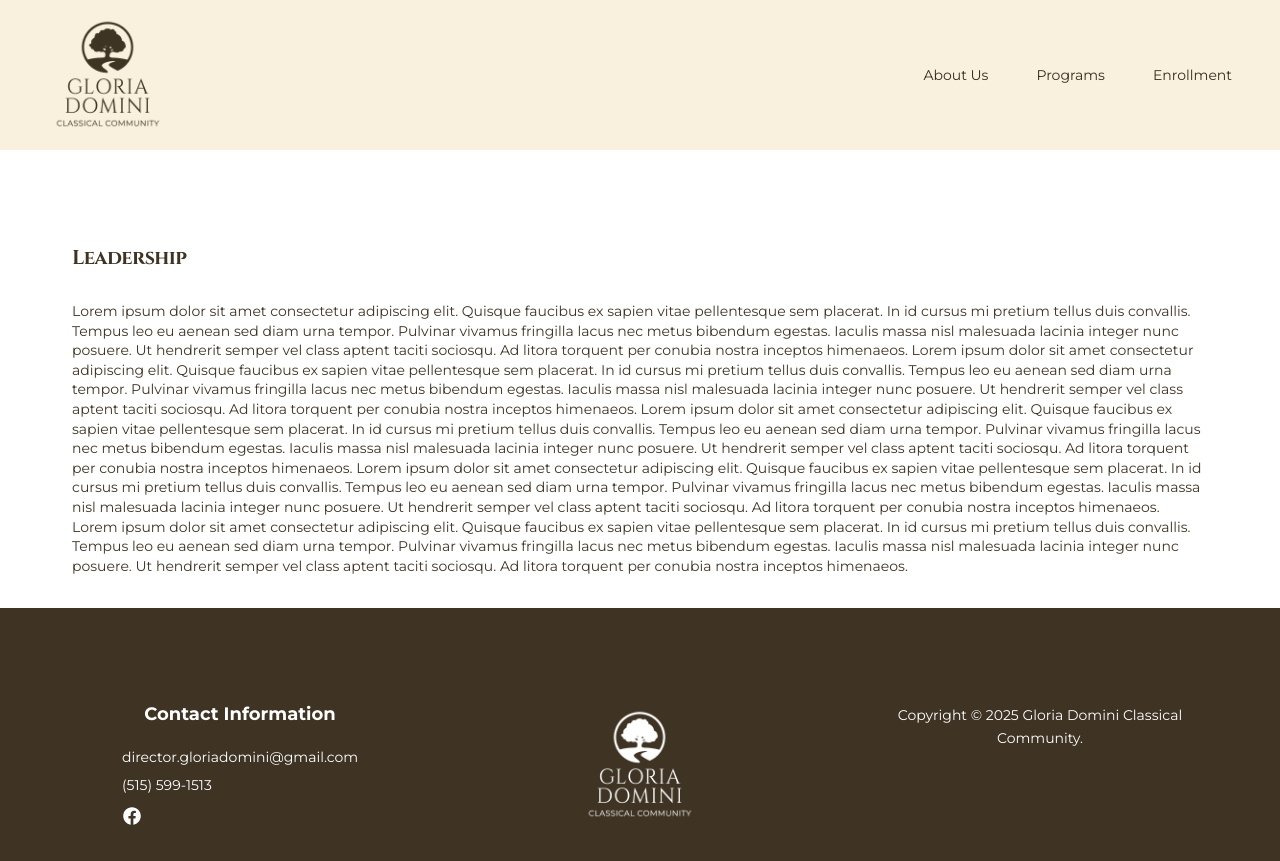
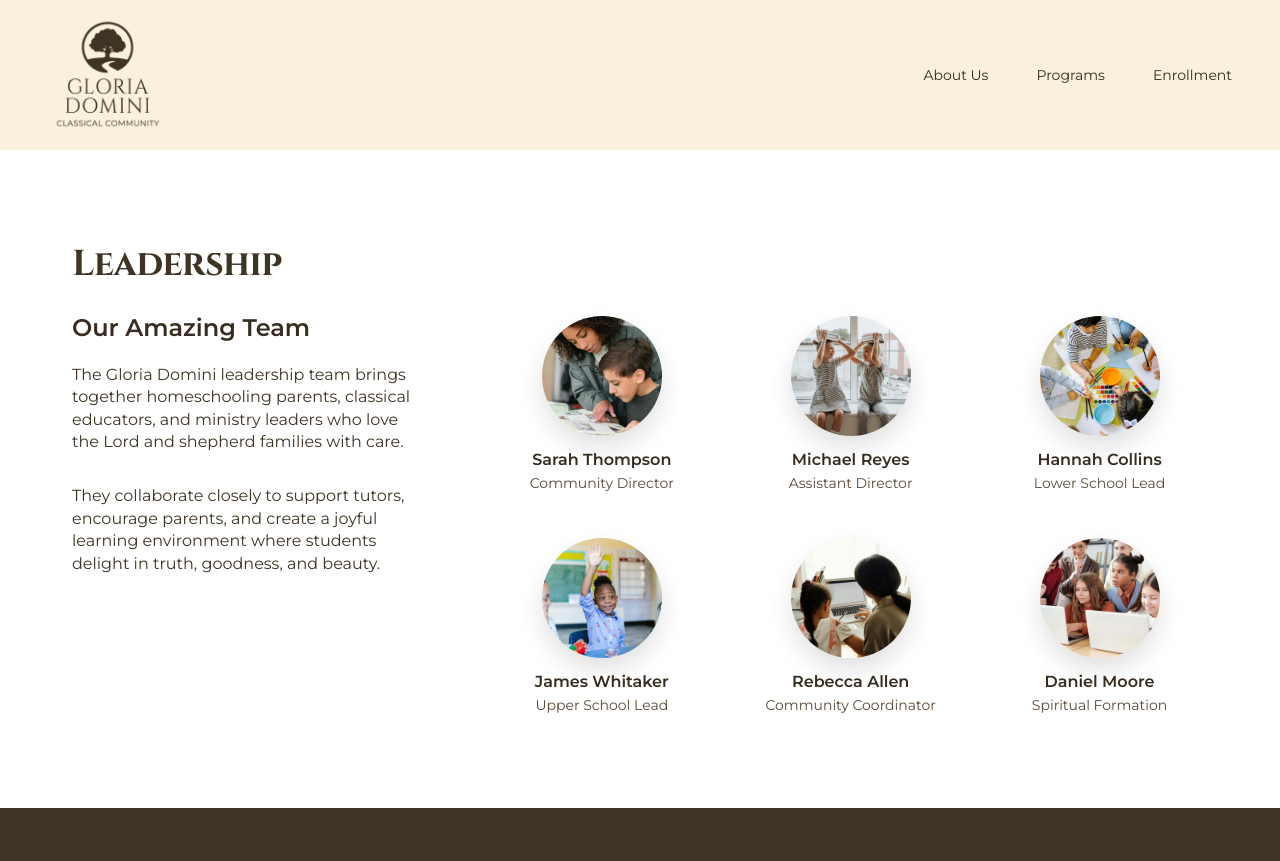
Before and after one commit to ZhannaRay/GloriaDomini, a plain HTML site: page leadership.html in a window 1280 px wide. Shown: the top 861 px of the page. Drawn offline with nearby package versions, Linux system fonts and the light colour scheme.

```diff
--- a/css/queries.css
+++ b/css/queries.css
@@ -38,6 +38,16 @@
   th,
   td {
     padding: 5px;
+  }
+
+  .leadership-section {
+    grid-template-columns: 1fr;
+    gap: 4.8rem;
+  }
+
+  .team-intro {
+    max-width: 60rem;
+    margin: 0 auto;
   }
 }
 
@@ -84,6 +94,10 @@
     line-height: 1;
     text-align: center;
     margin-bottom: 1rem;
+  }
+
+  .team-grid {
+    grid-template-columns: repeat(2, minmax(0, 1fr));
   }
 }
 
@@ -157,6 +171,21 @@
   .submenu > li > a {
     padding: 10px 0 10px 20px; /* indent sub-items */
     font-size: 1.4rem;
+  }
+
+  .team-grid {
+    grid-template-columns: 1fr;
+    gap: 3.2rem;
+  }
+
+  .team-member {
+    max-width: 24rem;
+    margin: 0 auto;
+  }
+
+  .team-intro {
+    margin: 0;
+    text-align: center;
   }
 
   /* munu end */
--- a/css/style.css
+++ b/css/style.css
@@ -46,6 +46,18 @@
   align-items: center;
 }
 
+.visually-hidden {
+  position: absolute;
+  width: 1px;
+  height: 1px;
+  padding: 0;
+  margin: -1px;
+  overflow: hidden;
+  clip: rect(0, 0, 0, 0);
+  white-space: nowrap;
+  border: 0;
+}
+
 .main-nav-link:link,
 .main-nav-link:visited {
   display: inline-block;
@@ -58,6 +70,18 @@
 
 .main-nav-link:hover,
 .main-nav-link:active {
+  color: #5b4937;
+}
+
+.main-nav-list > .has-submenu {
+  cursor: default;
+}
+
+.main-nav-list > .has-submenu > .main-nav-link {
+  pointer-events: none;
+}
+
+.main-nav-list > .has-submenu:hover > .main-nav-link {
   color: #5b4937;
 }
 
@@ -99,7 +123,7 @@
 .has-submenu > .submenu {
   position: absolute;
   left: 0;
-  top: 100%;
+  top: calc(100% + 1.2rem);
   display: none;
   list-style: none;
   min-width: 22rem;
@@ -108,6 +132,21 @@
   background: #fff;
   box-shadow: 0 10px 24px rgba(0, 0, 0, 0.12);
   z-index: 10;
+}
+
+.has-submenu > .submenu::before {
+  content: "";
+  position: absolute;
+  top: -1.2rem;
+  left: 0;
+  right: 0;
+  height: 1.2rem;
+  background: transparent;
+}
+
+.main-nav-list > .has-submenu:last-child > .submenu {
+  left: auto;
+  right: 0;
 }
 
 .has-submenu:hover > .submenu,
@@ -135,6 +174,65 @@
 .section-hero {
   padding: 9.6rem 0;
   background-color: #fff;
+}
+
+.leadership-section {
+  display: grid;
+  grid-template-columns: minmax(0, 1fr) minmax(0, 2fr);
+  gap: 6.4rem;
+  align-items: start;
+  margin-top: 3.2rem;
+}
+
+.team-intro {
+  text-align: left;
+}
+
+.team-heading {
+  font-size: 2.4rem;
+  font-weight: 600;
+  color: #382c1e;
+  margin-bottom: 2.4rem;
+}
+
+.team-intro .base-text {
+  font-size: 1.6rem;
+}
+
+.team-intro .base-text:last-of-type {
+  margin-bottom: 0;
+}
+
+.team-grid {
+  display: grid;
+  grid-template-columns: repeat(3, minmax(0, 1fr));
+  gap: 4.8rem 3.2rem;
+}
+
+.team-member {
+  text-align: center;
+}
+
+.team-member-photo {
+  width: 12rem;
+  height: 12rem;
+  border-radius: 50%;
+  object-fit: cover;
+  display: block;
+  margin: 0 auto 1.6rem;
+  box-shadow: 0 12px 24px rgba(0, 0, 0, 0.12);
+}
+
+.team-member-name {
+  font-size: 1.6rem;
+  font-weight: 600;
+  color: #382c1e;
+  margin-bottom: 0.8rem;
+}
+
+.team-member-role {
+  font-size: 1.4rem;
+  color: #5b4937;
 }
 
 .hero-grid {
--- a/leadership.html
+++ b/leadership.html
@@ -85,21 +85,57 @@
 
       <section class="section-hero">
 
+
         <div class="container">
 
           <section class="block" id="grammatica">
-            <h2 class="heading-tretiary">Leadership</h2>
-            <p  class="base-text">Lorem ipsum dolor sit amet consectetur adipiscing elit. Quisque faucibus ex sapien vitae pellentesque sem placerat. In id cursus mi pretium tellus duis convallis. Tempus leo eu aenean sed diam urna tempor. Pulvinar vivamus fringilla lacus nec metus bibendum egestas. Iaculis massa nisl malesuada lacinia integer nunc posuere. Ut hendrerit semper vel class aptent taciti sociosqu. Ad litora torquent per conubia nostra inceptos himenaeos.
-
-Lorem ipsum dolor sit amet consectetur adipiscing elit. Quisque faucibus ex sapien vitae pellentesque sem placerat. In id cursus mi pretium tellus duis convallis. Tempus leo eu aenean sed diam urna tempor. Pulvinar vivamus fringilla lacus nec metus bibendum egestas. Iaculis massa nisl malesuada lacinia integer nunc posuere. Ut hendrerit semper vel class aptent taciti sociosqu. Ad litora torquent per conubia nostra inceptos himenaeos.
-
-Lorem ipsum dolor sit amet consectetur adipiscing elit. Quisque faucibus ex sapien vitae pellentesque sem placerat. In id cursus mi pretium tellus duis convallis. Tempus leo eu aenean sed diam urna tempor. Pulvinar vivamus fringilla lacus nec metus bibendum egestas. Iaculis massa nisl malesuada lacinia integer nunc posuere. Ut hendrerit semper vel class aptent taciti sociosqu. Ad litora torquent per conubia nostra inceptos himenaeos.
-
-Lorem ipsum dolor sit amet consectetur adipiscing elit. Quisque faucibus ex sapien vitae pellentesque sem placerat. In id cursus mi pretium tellus duis convallis. Tempus leo eu aenean sed diam urna tempor. Pulvinar vivamus fringilla lacus nec metus bibendum egestas. Iaculis massa nisl malesuada lacinia integer nunc posuere. Ut hendrerit semper vel class aptent taciti sociosqu. Ad litora torquent per conubia nostra inceptos himenaeos.
-
-Lorem ipsum dolor sit amet consectetur adipiscing elit. Quisque faucibus ex sapien vitae pellentesque sem placerat. In id cursus mi pretium tellus duis convallis. Tempus leo eu aenean sed diam urna tempor. Pulvinar vivamus fringilla lacus nec metus bibendum egestas. Iaculis massa nisl malesuada lacinia integer nunc posuere. Ut hendrerit semper vel class aptent taciti sociosqu. Ad litora torquent per conubia nostra inceptos himenaeos.</p>
+            <h2 class="heading-primary">Leadership</h2>
+            <div class="leadership-section">
+              <div class="team-intro">
+                <h3 class="team-heading">Our Amazing Team</h3>
+                <p class="base-text">
+                  The Gloria Domini leadership team brings together homeschooling parents, classical educators, and ministry leaders who love the Lord and shepherd families with care.
+                </p>
+                <p class="base-text">
+                  They collaborate closely to support tutors, encourage parents, and create a joyful learning environment where students delight in truth, goodness, and beauty.
+                </p>
+              </div>
+              <div class="team-grid">
+                <article class="team-member">
+                  <img src="img/kids_01.jpg" alt="Portrait of Sarah Thompson" class="team-member-photo" />
+                  <h4 class="team-member-name">Sarah Thompson</h4>
+                  <p class="team-member-role">Community Director</p>
+                </article>
+                <article class="team-member">
+                  <img src="img/kids_03.jpg" alt="Portrait of Michael Reyes" class="team-member-photo" />
+                  <h4 class="team-member-name">Michael Reyes</h4>
+                  <p class="team-member-role">Assistant Director</p>
+                </article>
+                <article class="team-member">
+                  <img src="img/kids_02.jpg" alt="Portrait of Hannah Collins" class="team-member-photo" />
+                  <h4 class="team-member-name">Hannah Collins</h4>
+                  <p class="team-member-role">Lower School Lead</p>
+                </article>
+                <article class="team-member">
+                  <img src="img/kids_04.jpg" alt="Portrait of James Whitaker" class="team-member-photo" />
+                  <h4 class="team-member-name">James Whitaker</h4>
+                  <p class="team-member-role">Upper School Lead</p>
+                </article>
+                <article class="team-member">
+                  <img src="img/kids_07.jpg" alt="Portrait of Rebecca Allen" class="team-member-photo" />
+                  <h4 class="team-member-name">Rebecca Allen</h4>
+                  <p class="team-member-role">Community Coordinator</p>
+                </article>
+                <article class="team-member">
+                  <img src="img/kids_08.jpg" alt="Portrait of Daniel Moore" class="team-member-photo" />
+                  <h4 class="team-member-name">Daniel Moore</h4>
+                  <p class="team-member-role">Spiritual Formation</p>
+                </article>
+              </div>
+            </div>
           </section>
         </div>
+      </section>
 
 
 
```
Also changed, not shown: index.html (+9 -3 lines), lower-school.html (+1 -1 lines).
